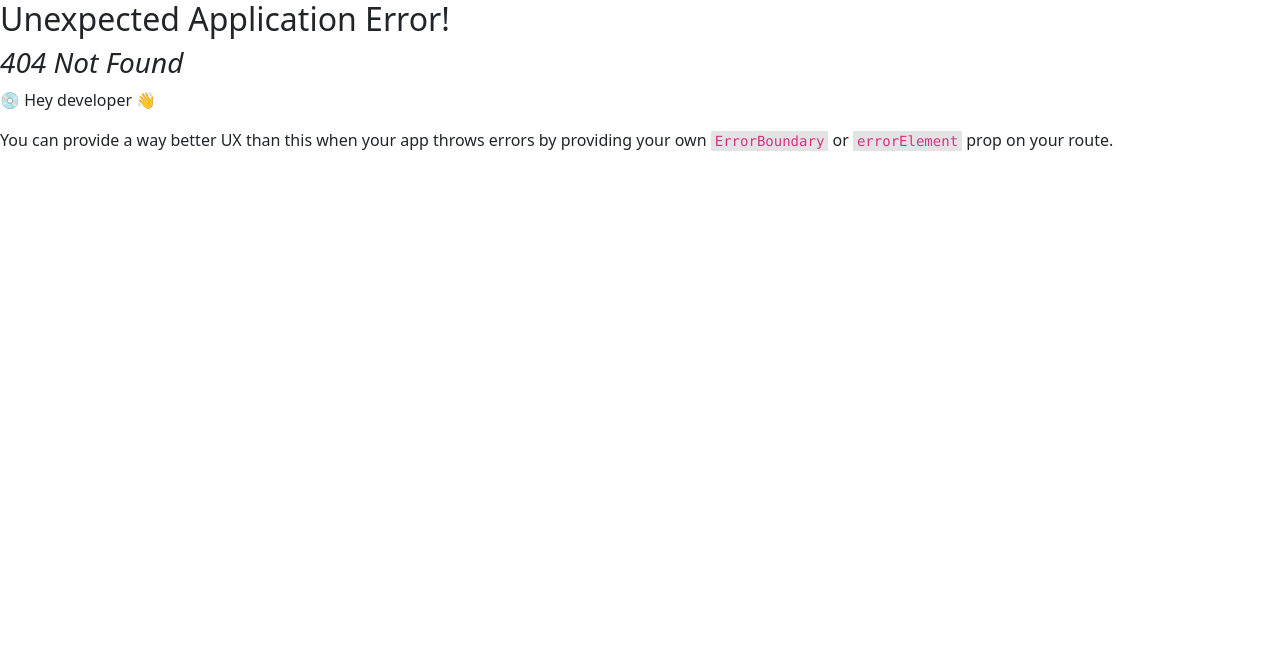
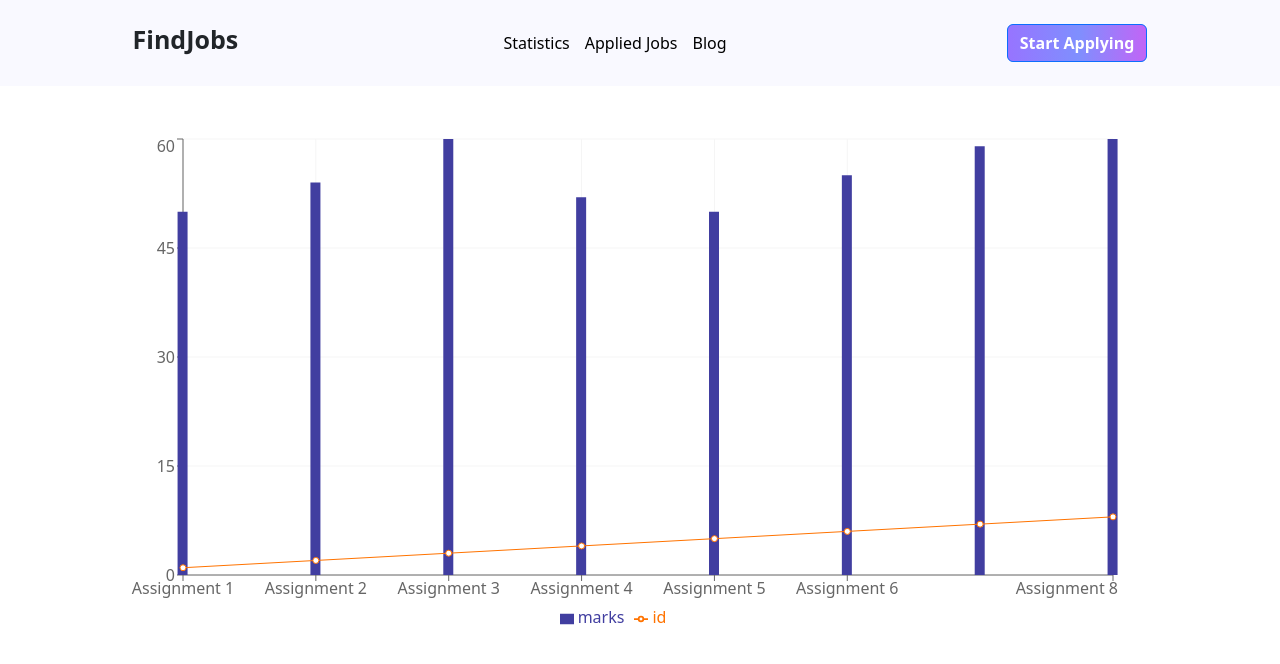
Before and after one commit to mahfuzctg/Assignment_9, a React (Vite) app: page /statistic in a window 1280 px wide. Before the commit this address had no page. Shown: the top 664 px of the page. Built offline with nearby package versions, Linux system fonts and the light colour scheme.

Commit message:
features job done

```diff
--- a/index.html
+++ b/index.html
@@ -4,7 +4,7 @@
     <meta charset="UTF-8" />
     <link rel="icon" type="image/svg+xml" href="/vite.svg" />
     <meta name="viewport" content="width=device-width, initial-scale=1.0" />
-    <title>Vite + React</title>
+    <title>Find Jobs</title>
   </head>
   <body>
     <div id="root"></div>
--- a/package.json
+++ b/package.json
@@ -17,6 +17,7 @@
     "react-dom": "^18.2.0",
     "react-router-bootstrap": "^0.26.2",
     "react-router-dom": "^6.10.0",
+    "recharts": "^2.5.0",
     "sort-by": "^1.2.0"
   },
   "devDependencies": {
--- /dev/null
+++ b/src/Components/Charts/Charts.jsx
@@ -0,0 +1,81 @@
+import React from 'react';
+import {
+    ComposedChart,
+    Line,
+    Area,
+    Bar,
+    XAxis,
+    YAxis,
+    CartesianGrid,
+    Tooltip,
+    Legend,
+    ResponsiveContainer,
+  } from 'recharts';
+
+
+const Charts = () => {
+
+    const Marks = [
+        {
+            "id": "01",
+            "name": "Assignment 1",
+            "marks": "50"
+        },
+        {
+            "id": "02",
+            "name": "Assignment 2",
+            "marks": "54"
+        },
+        {
+            "id": "03",
+            "name": "Assignment 3",
+            "marks": "60"
+        },
+        {
+            "id": "04",
+            "name": "Assignment 4",
+            "marks": "52"
+        },
+        {
+            "id": "05",
+            "name": "Assignment 5",
+            "marks": "50"
+        },
+        {
+            "id": "06",
+            "name": "Assignment 6",
+            "marks": "55"
+        },
+        {
+            "id": "07",
+            "name": "Assignment 7",
+            "marks": "59"
+        },
+        {
+            "id": "08",
+            "name": "Assignment 8",
+            "marks": "60"
+        }
+    ];
+    return (
+        <div className='container p-5 '>
+
+            <ComposedChart
+          width={1000}
+          height={500}
+          data={Marks}
+
+        >
+          <CartesianGrid stroke="#f5f5f5" />
+          <XAxis dataKey="name" scale="" />
+          <YAxis />
+          <Tooltip />
+          <Legend />
+          <Bar dataKey="marks" barSize={10} fill="#413ea0" />
+          <Line type="monotone" dataKey="id" stroke="#ff7300" />
+        </ComposedChart>
+        </div>
+    );
+};
+
+export default Charts;
--- a/src/Components/Features/Features.css
+++ b/src/Components/Features/Features.css
@@ -11,3 +11,8 @@
     height: 40px;
     margin-bottom: 5px;
 }
+.btn-no-bg{
+    background-image: #fff;
+    color: blue;
+    border: none;
+}
--- a/src/Components/Features/Features.jsx
+++ b/src/Components/Features/Features.jsx
@@ -1,21 +1,21 @@
 import React, { useEffect, useState } from 'react';
 import './Features.css';
+import { Link } from 'react-router-dom';
 const Featured = ({feature}) => {
   const {title, brand,logo, salary, location,Category,time} = feature;
 
 
 
-  const [detailsData, setDetailsData] = useState([]);
+
+
    const [features, setFeatures] = useState([]);
      useEffect(() => {
         fetch('Features.json')
         .then((res) => res.json())
         .then((data) => setFeatures(data))
      }, []);
-     const handleViewDetails = () => {
-      // Add your logic here to show the details when the button is clicked
-      console.log('View details clicked!');
-    };
+
+
     return (
         <div className='features-div'>
             <img src={logo} alt="" />
@@ -26,17 +26,19 @@ const Featured = ({feature}) => {
            <h6>{brand}</h6>
            <p></p>
            <div className='d-flex gap-2'>
-              <div> <button className='btn btn-outline-info'>{Category}</button></div>
+              <div> <button className=' btn-no-bg '>{Category}</button></div>
 
-               <div><button className='btn btn-outline-info'>{time}</button></div>
+               <div><button className=' btn-no-bg'>{time}</button></div>
            </div>
            <div className='d-flex'>
            <p>{location}</p>
             <p>{salary}</p>
            </div>
 
-           <button className='btn btn-info' onClick={handleViewDetails}>view details</button>
+         <Link to={`/jobDetails/${feature.id}`} >
 
+         <button className='btn'>view details</button>
+         </Link>
 
         </div>
     );
--- a/src/Components/Header/Header.jsx
+++ b/src/Components/Header/Header.jsx
@@ -8,7 +8,7 @@ const Header = () => {
                 <h5>FindJobs</h5>
             </div>
            <div className='header-link'>
-           <Link to='/'>Statistics</Link>
+           <Link to='/statistic'>Statistics</Link>
             <Link to="/applied">Applied Jobs</Link>
             <Link to="/blog">Blog</Link>
            </div>
--- a/src/Components/Home/Home.css
+++ b/src/Components/Home/Home.css
@@ -47,3 +47,11 @@
     margin: auto;
 
 }
+/* here is see more styles */
+.btn{
+
+   background-image: linear-gradient(to right, #9774FF 0%, #7F8FFE 51%, #c165f6 100%);
+   color: white;
+   font-weight: bold;
+
+}
--- a/src/Components/Home/Home.jsx
+++ b/src/Components/Home/Home.jsx
@@ -4,6 +4,7 @@ import { Outlet, useLoaderData } from 'react-router-dom';
 import './Home.css';
 import Category from '../Category/Category';
 import Features from '../Features/Features';
+import Charts from '../Charts/Charts';
 
 const Home = () => {
 
@@ -34,7 +35,7 @@ const Home = () => {
             <div className='home-tile'>
             <h1>One Step <br /> Closer To Your <br /> <span className='span'> Dream Job</span></h1>
             <p>Explore thousands of job opportunities with all the information you need. Its your future. Come find it. Manage all your job application from start to finish.</p>
-            <button className='btn btn-primary'>Get Started</button>
+            <button className='btn'>Get Started</button>
            </div>
            <div>
             <img className='img' src="https://i.postimg.cc/Hsf5Fw0W/Whats-App-Image-2023-04-11-at-6-50-08-AM.jpg" alt="" />
@@ -70,16 +71,18 @@ const Home = () => {
                     ))
                 }
 
-
-                </div>
-                <div className='m-5'>
+                <div className='see-more'>
                 {
                     !seeMore && (
-                        <button className='btn btn-info' onClick={handleSeeMore}>See More</button>
+                        <button className='btn' onClick={handleSeeMore}>See More</button>
                     )
                 }
 
                 </div>
+                </div>
+
+
+
         </div>
 
 
--- /dev/null
+++ b/src/Components/JobDtails/JobDetails.jsx
@@ -0,0 +1,29 @@
+import React, { useEffect, useState } from 'react';
+import { useLoaderData, useParams } from 'react-router-dom';
+
+const JobDetails = ({}) => {
+    const job_Details = useLoaderData()
+    let jobId = useParams();
+    const [jobData, setJobData] = useState([]);
+    useEffect(() => {
+        const saveCart =[]
+        const jobData = job_Details.find(job => job.id == jobId.id);
+        if (jobData){
+            saveCart.push(jobData)
+            setJobData(saveCart)
+        }
+    },[])
+    console.log(jobData);
+    return (
+        <div>
+            <h2>Job details loading...</h2>
+            {
+                job_Details.map(jobs => <JobDetails
+                key={jobs.id}
+                ></JobDetails>)
+            }
+        </div>
+    );
+};
+
+export default JobDetails;
--- a/src/main.jsx
+++ b/src/main.jsx
@@ -12,6 +12,8 @@ import Home from './Components/Home/Home';
 import Main from './Components/Main/Main';
 import Features from './Components/Features/Features';
 import Blog from './Components/Blog/Blog';
+import Charts from './Components/Charts/Charts';
+import JobDetails from './Components/JobDtails/JobDetails';
 const router = createBrowserRouter([
   {
 
@@ -23,8 +25,17 @@ const router = createBrowserRouter([
         element: <Home></Home>,
         loader: () => fetch('Category.json'),
 
-      }
+      },
+      {
+          path: "/jobDetails/:id",
+          element: <JobDetails></JobDetails>,
+          loader: () => fetch("/Features.json")
 
+      },
+     {
+       path: "/statistic",
+       element: <Charts></Charts>
+     }
     ]
   },
   {
```
Also changed, not shown: 1 other file (tests, documents, lock files or other folders).
